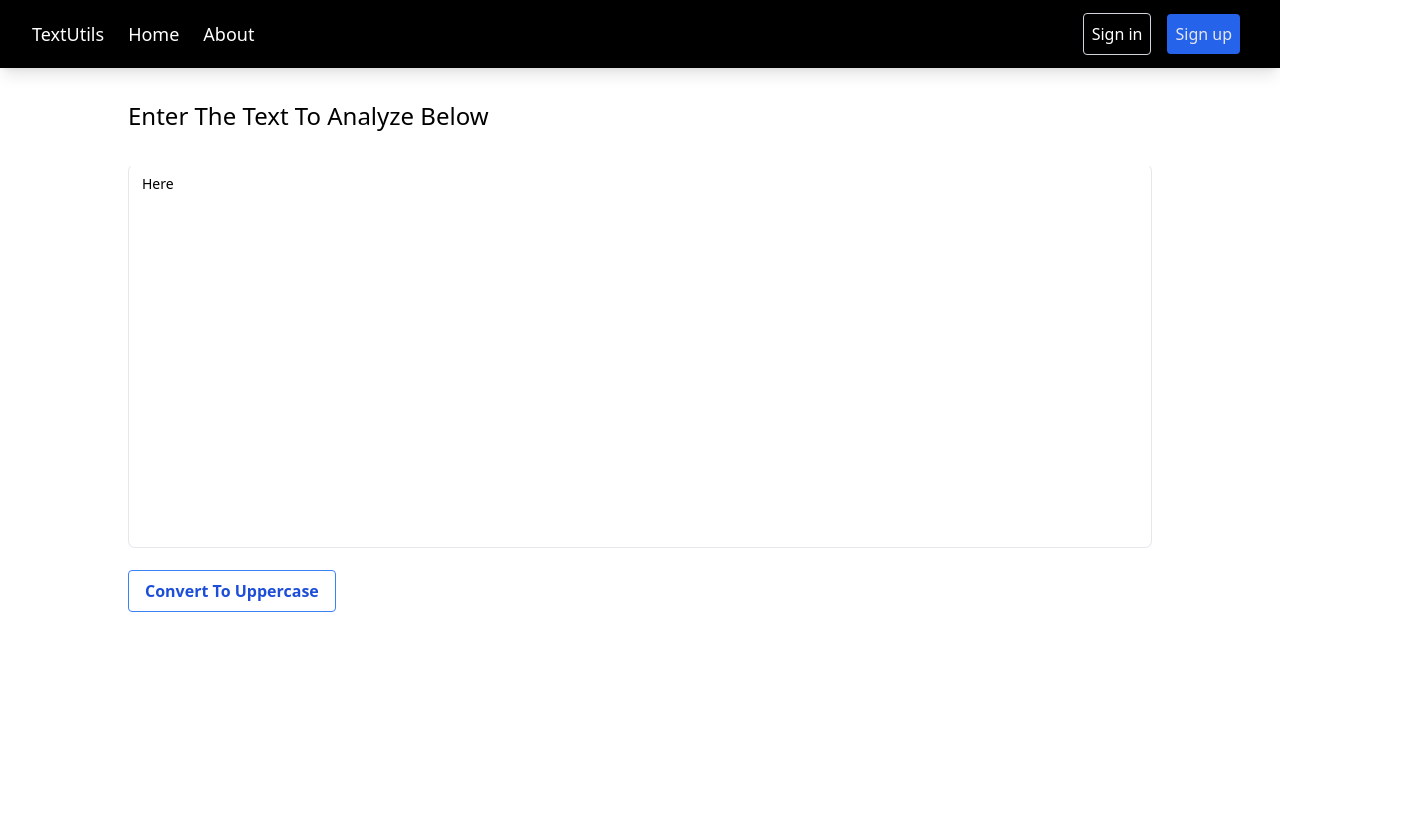
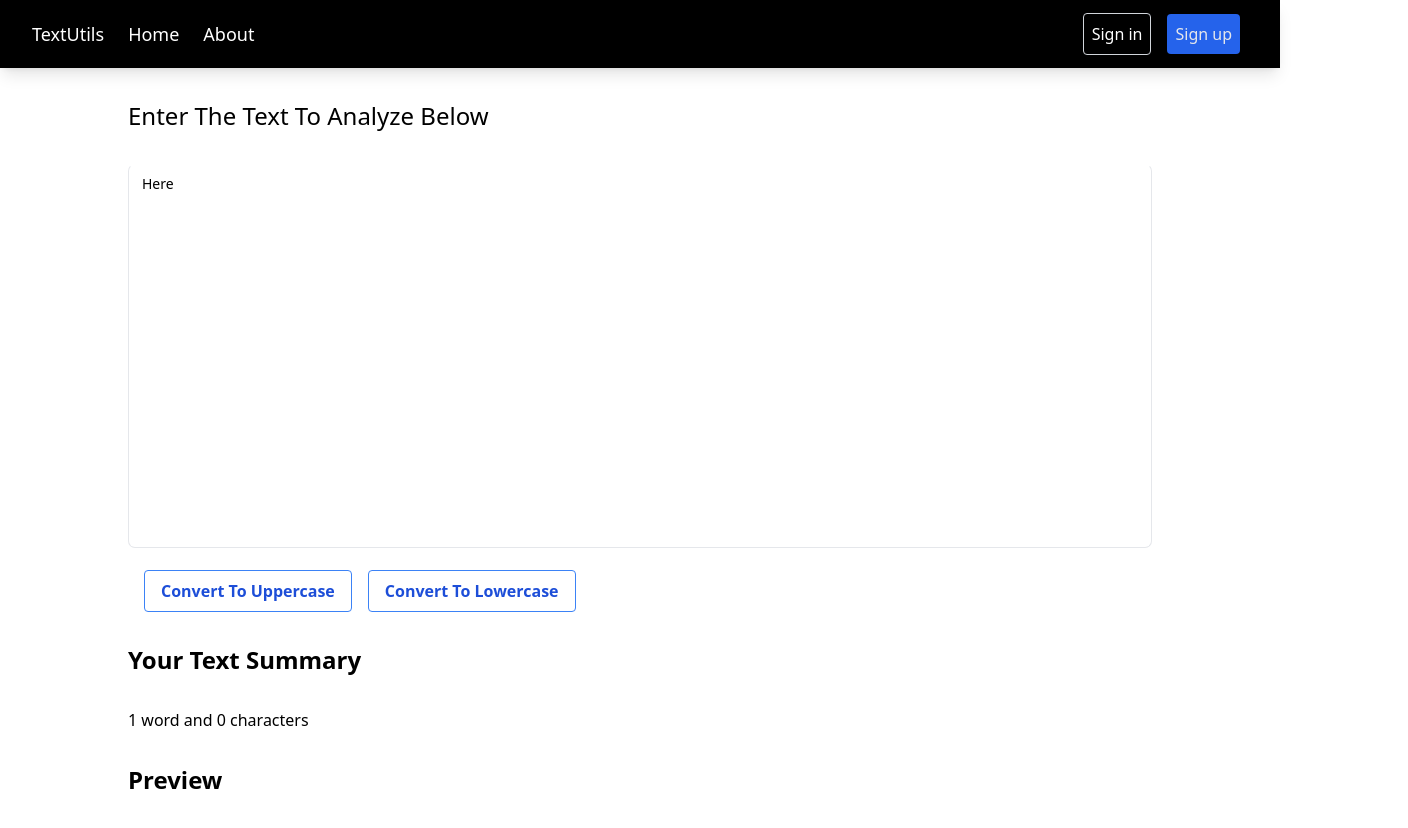
Before and after one commit to MishanPoudel/FollowedTutorialProject-, a React (Create React App) app in the folder textutils/: page / in a window 1280 px wide. Shown: the whole page, 1408 px wide, since content can reach past the window. Before the commit the page ends 800 px from the top, so only its background shows below. Built offline with nearby package versions, Linux system fonts and the light colour scheme.

Commit message:
Added more Logic

```diff
--- a/textutils/src/components/TextForm.js
+++ b/textutils/src/components/TextForm.js
@@ -1,33 +1,54 @@
-import React, {useState} from 'react'
-
+import React, { useState } from "react";
 
 export default function TextForm(props) {
   const handleUpClick = () => {
     let newText = text.toUpperCase();
-        setText(newText)
-    }
+    setText(newText);
+  };
+  const handleLoClick = () => {
+    let newText = text.toLowerCase();
+    setText(newText);
+  };
   const handleOnChange = (event) => {
-        setText(event.target.value)
-    }
-    const [text, setText] = useState('');
+    setText(event.target.value);
+  };
+  const [text, setText] = useState("");
   return (
     <>
       <p className="text-2xl font-lighter m-8 mx-32">{props.heading}</p>
       <div className="relative w-full min-w-[200px]">
         <textarea
           className="peer min-h-[100px] w-[80%] mx-32 h-96 resize-none rounded-[7px] border border-blue-gray-200 border-t-transparent bg-transparent px-3 py-2.5 font-sans text-sm font-normal text-blue-gray-700 outline outline-0 transition-all placeholder-shown:border placeholder-shown:border-blue-gray-200 placeholder-shown:border-t-blue-gray-200 focus:border-2 focus:border-gray-900 focus:border-t-transparent focus:outline-0 disabled:resize-none disabled:border-0 disabled:bg-blue-gray-50"
-      placeholder=" " value={text} onChange={handleOnChange}>
-      </textarea>
-    <label
-      className="before:content[' '] after:content[' '] w-[80%] mx-32 pointer-events-none absolute left-0 -top-1.5 flex select-none text-[11px] font-normal leading-tight text-blue-gray-400 transition-all before:pointer-events-none before:mt-[6.5px] before:mr-1 before:box-border before:block before:h-1.5 before:w-2.5 before:rounded-tl-md before:border-t before:border-l before:border-blue-gray-200 before:transition-all after:pointer-events-none after:mt-[6.5px] after:ml-1 after:box-border after:block after:h-1.5 after:w-2.5 after:flex-grow after:rounded-tr-md after:border-t after:border-r after:border-blue-gray-200 after:transition-all peer-placeholder-shown:text-sm peer-placeholder-shown:leading-[3.75] peer-placeholder-shown:text-blue-gray-500 peer-placeholder-shown:before:border-transparent peer-placeholder-shown:after:border-transparent peer-focus:text-[11px] peer-focus:leading-tight peer-focus:text-gray-900 peer-focus:before:border-t-2 peer-focus:before:border-l-2 peer-focus:before:border-gray-900 peer-focus:after:border-t-2 peer-focus:after:border-r-2 peer-focus:after:border-gray-900 peer-disabled:text-transparent peer-disabled:before:border-transparent peer-disabled:after:border-transparent peer-disabled:peer-placeholder-shown:text-blue-gray-500" >
+          placeholder=" "
+          value={text}
+          onChange={handleOnChange}
+        ></textarea>
+        <label className="before:content[' '] after:content[' '] w-[80%] mx-32 pointer-events-none absolute left-0 -top-1.5 flex select-none text-[11px] font-normal leading-tight text-blue-gray-400 transition-all before:pointer-events-none before:mt-[6.5px] before:mr-1 before:box-border before:block before:h-1.5 before:w-2.5 before:rounded-tl-md before:border-t before:border-l before:border-blue-gray-200 before:transition-all after:pointer-events-none after:mt-[6.5px] after:ml-1 after:box-border after:block after:h-1.5 after:w-2.5 after:flex-grow after:rounded-tr-md after:border-t after:border-r after:border-blue-gray-200 after:transition-all peer-placeholder-shown:text-sm peer-placeholder-shown:leading-[3.75] peer-placeholder-shown:text-blue-gray-500 peer-placeholder-shown:before:border-transparent peer-placeholder-shown:after:border-transparent peer-focus:text-[11px] peer-focus:leading-tight peer-focus:text-gray-900 peer-focus:before:border-t-2 peer-focus:before:border-l-2 peer-focus:before:border-gray-900 peer-focus:after:border-t-2 peer-focus:after:border-r-2 peer-focus:after:border-gray-900 peer-disabled:text-transparent peer-disabled:before:border-transparent peer-disabled:after:border-transparent peer-disabled:peer-placeholder-shown:text-blue-gray-500">
           Here
         </label>
       </div>
-  <div className='mx-32 my-4 flex'>
-  <button className="bg-transparent hover:bg-blue-500 text-blue-700 font-semibold hover:text-white py-2 px-4 border border-blue-500 hover:border-transparent rounded" onClick={handleUpClick}>
+      <div className="mx-32 my-4 flex">
+        <button
+          className="bg-transparent hover:bg-blue-500 text-blue-700 font-semibold hover:text-white py-2 px-4 border border-blue-500 hover:border-transparent rounded mx-4"
+          onClick={handleUpClick}
+        >
           Convert To Uppercase
         </button>
+        <button
+          className="bg-transparent hover:bg-blue-500 text-blue-700 font-semibold hover:text-white py-2 px-4 border border-blue-500 hover:border-transparent rounded"
+          onClick={handleLoClick}
+        >
+          Convert To Lowercase
+        </button>
+      </div>
+      <div className="container mx-32">
+        <p className="text-2xl font-bold my-8">Your Text Summary</p>
+        <p>{text.split(" ").length} word and {text.length} characters</p>
+        {/* <p>{0.008 * text.split(" ").length} minutes to read allat</p> */}
+        <p className="text-2xl font-bold my-8">Preview</p>
+        <p>{text}</p>
+
       </div>
     </>
-  )
+  );
 }
```
Lines whose indentation alone changed are shown as unchanged.
